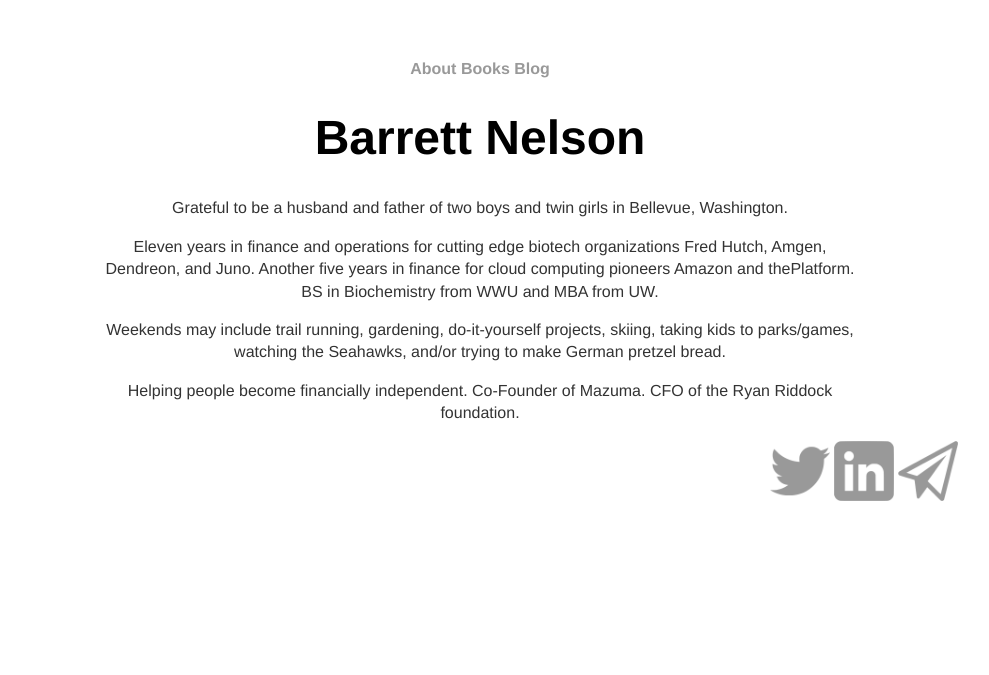
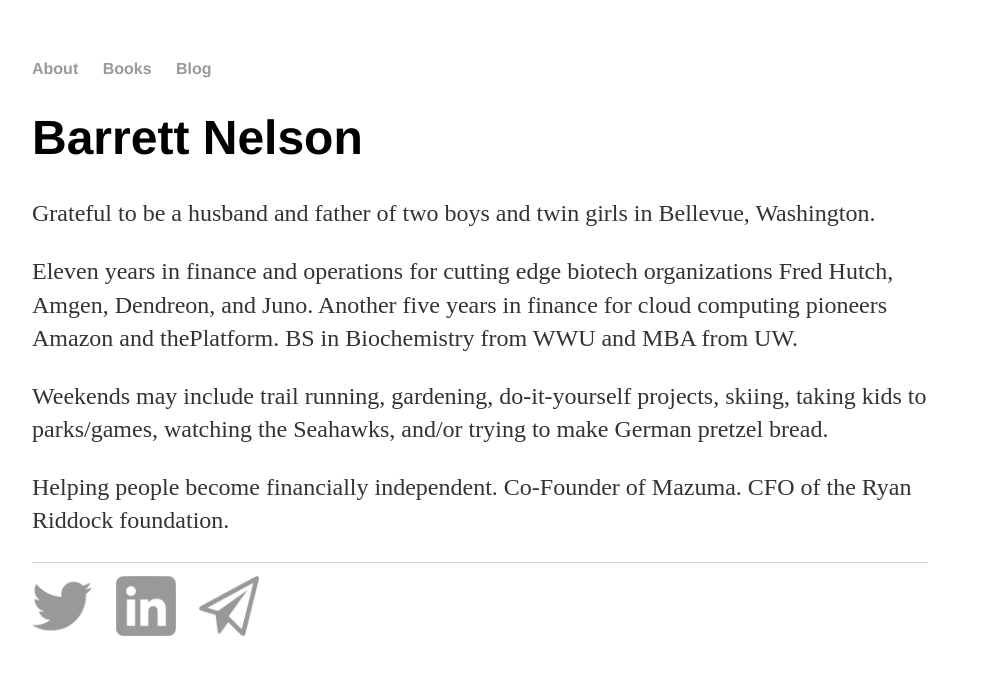
Before and after one commit to bstnel/bstnel.github.io, a Jekyll site: the page built from index.html, in a window 1280 px wide. Shown: the top 675 px of the page, without its empty margins (160-1149 px from the left). Built offline with Jekyll 4.4.1, drawn with Linux system fonts in a browser that asks for light colours.

Commit message:
Update main.css

```diff
--- a/css/main.css
+++ b/css/main.css
@@ -1,29 +1,16 @@
 body {
-    display: block;
-    width: 60%;
     margin: 60px auto;
-    text-align:center;
+    width: 70%;
 }
-
-header,footer {
-  position:fixed;
-  text-align:center;
-  overflow:auto;
-  width: 60%;
-}
-
 nav ul, footer ul {
     font-family:'Helvetica', 'Arial', 'Sans-Serif';
-    padding: 0;
+    padding: 0px;
     list-style: none;
     font-weight: bold;
-    display: inline;
-    text-align: center;
 }
 nav ul li, footer ul li {
     display: inline;
-    font-size: 1em;
-    text-align: center;
+    margin-right: 20px;
 }
 a {
     text-decoration: none;
@@ -35,28 +22,22 @@
 h1 {
     font-size: 3em;
     font-family:'Helvetica', 'Arial', 'Sans-Serif';
-    display: block;
 }
 p {
-    font-size: 1em;
+    font-size: 1.5em;
     line-height: 1.4em;
-    font-family:'Helvetica', 'Arial', 'Sans-Serif';
     color: #333;
-    display: block;
 }
 footer {
-    font-size: 1em;
-    display: inline;
+    border-top: 1px solid #d5d5d5;
+    font-size: .8em;
 }
 
 ul.posts {
-    font-size: 1em;
-    font-family:'Helvetica', 'Arial', 'Sans-Serif';
-    display: block;
+    margin: 20px auto 40px;
+    font-size: 1.5em;
 }
 
 ul.posts li {
     list-style: none;
-    font-family:'Helvetica', 'Arial', 'Sans-Serif';
-    display: block;
 }
```
